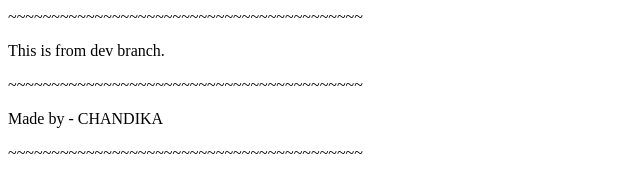
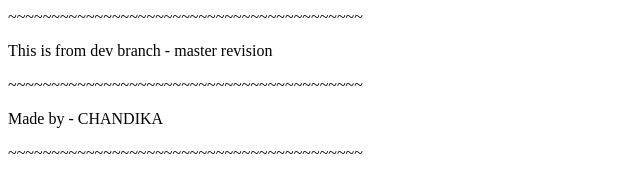
Before and after one commit to chandika-s/Jenkins-Github-Docker-Integration, a plain HTML site: page index.html in a window 1280 px wide. Shown: the full height of the page, 0-640 px from the left. Drawn offline with Linux system fonts and the light colour scheme.

Commit message:
master revision 1 done

```diff
--- a/index.html
+++ b/index.html
@@ -3,7 +3,7 @@
   <body>
 
 <p>~~~~~~~~~~~~~~~~~~~~~~~~~~~~~~~~~~~~~~~~~
-<p>This is from dev branch.
+<p>This is from dev branch - master revision
 <p>~~~~~~~~~~~~~~~~~~~~~~~~~~~~~~~~~~~~~~~~~
 <p>Made by - CHANDIKA
 <p>~~~~~~~~~~~~~~~~~~~~~~~~~~~~~~~~~~~~~~~~~
```
